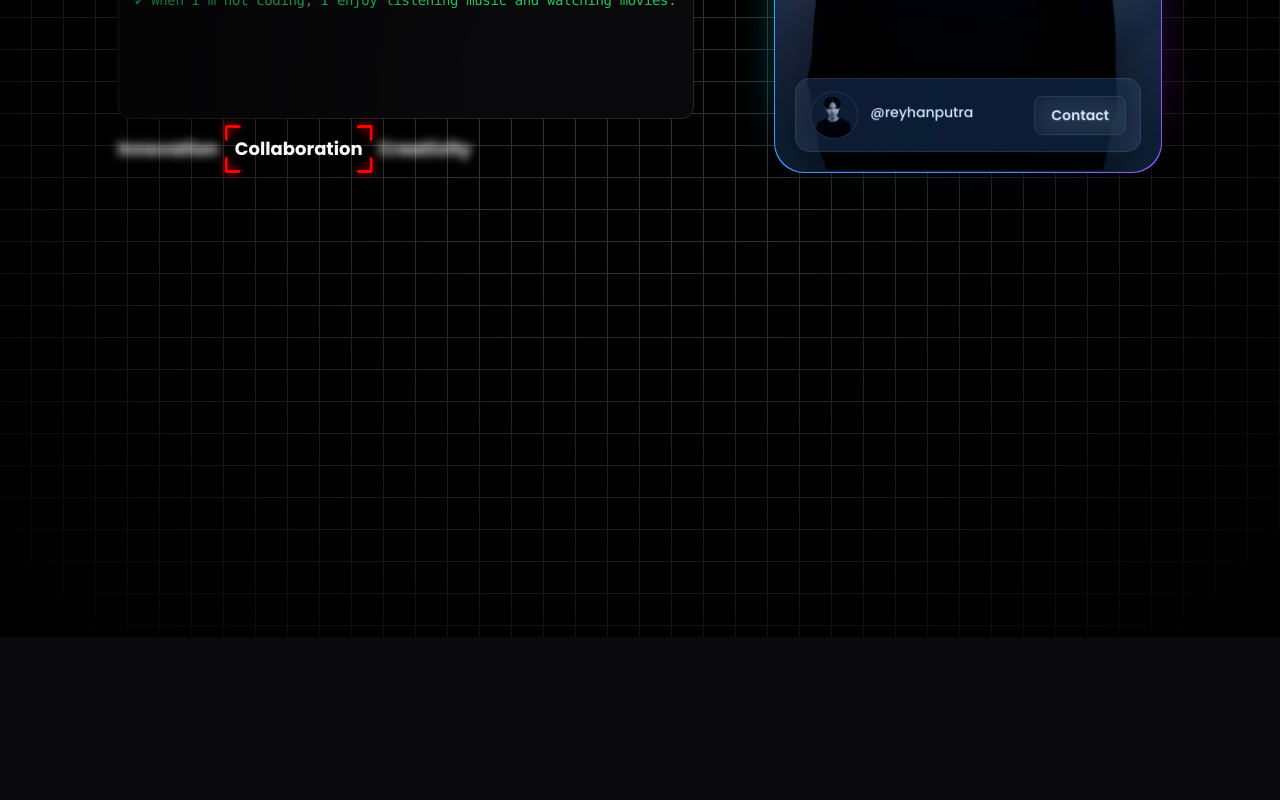
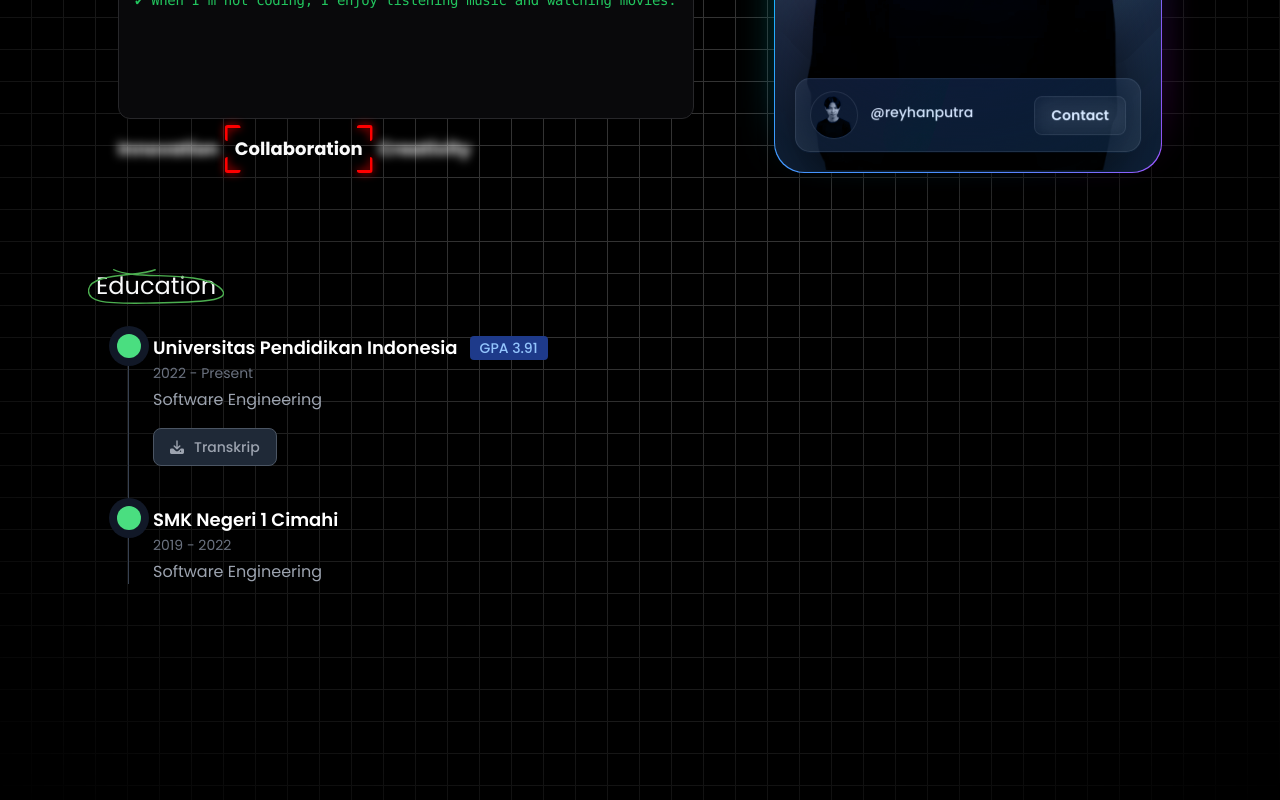
Before and after one commit to reyhanputras/reyhanps-portfolio, a Next.js app: page / in a window 1280 px wide. Shown: the part 463-1263 px from the top of the page. Before the commit the page ends 1100 px from the top, so only its background shows below. Built offline with nearby package versions, Linux system fonts and the light colour scheme.

Commit message:
section education

```diff
--- a/app/page.tsx
+++ b/app/page.tsx
@@ -10,14 +10,44 @@ import { TerminalDemo } from "./components/Terminal";
 import TrueFocus from "@/components/ui/true-focus";
 import ProfileCard from "@/components/ui/ProfileCard";
 import pattern from "@/assets/pattern.svg";
+import { FloatingNav } from "@/components/ui/floating-navbar";
+import {
+  IconCircleFilled,
+  IconHome,
+  IconMessage,
+  IconUser,
+} from "@tabler/icons-react";
+import { IconBookmarksFilled } from "@tabler/icons-react";
+import { Circle } from "lucide-react";
+import { CircleText } from "@/components/ui/circle-text";
 
 export default function Home() {
+  const navItems = [
+    {
+      name: "Home",
+      link: "/",
+      icon: <IconHome className="h-4 w-4 text-neutral-500 dark:text-white" />,
+    },
+    {
+      name: "About",
+      link: "/about",
+      icon: <IconUser className="h-4 w-4 text-neutral-500 dark:text-white" />,
+    },
+    {
+      name: "Contact",
+      link: "/contact",
+      icon: (
+        <IconMessage className="h-4 w-4 text-neutral-500 dark:text-white" />
+      ),
+    },
+  ];
   return (
     <>
       <div className="absolute left-12 hidden md:block">
         <Meteors number={20} className="right-0" />
       </div>
-      <main className="p-12 md:p-24">
+      <main className="p-12 md:p-24 relative">
+        <FloatingNav navItems={navItems} />
         <div className="flex justify-around">
           <div className="flex flex-col gap-2 md:gap-4 items-center justify-center md:items-start">
             <a className="text-xl sm:text-3xl md:text-5xl font-bold relative bg-clip-text text-transparent bg-gradient-to-b from-neutral-200 to-neutral-500">
@@ -123,7 +153,57 @@ export default function Home() {
             </AnimatedContent>
           </div>
         </div>
-        <div className="m-20 h-52"></div>
+        <div className="py-12 mt-12">
+          <CircleText text="Education" />
+
+          <div className="p-8">
+            <ol className="relative border-s border-gray-200 dark:border-gray-700">
+              <li className="mb-10 ms-6">
+                <span className="absolute flex items-center justify-center w-6 h-6 bg-blue-100 rounded-full -start-3 ring-8 ring-white dark:ring-gray-900 dark:bg-green-400"></span>
+                <h3 className="flex items-center mb-1 text-lg font-semibold text-gray-900 dark:text-white">
+                  Universitas Pendidikan Indonesia
+                  <span className="bg-blue-100 text-blue-800 text-sm font-medium me-2 px-2.5 py-0.5 rounded-sm dark:bg-blue-900 dark:text-blue-300 ms-3">
+                    GPA 3.91
+                  </span>
+                </h3>
+                <time className="block mb-2 text-sm font-normal leading-none text-gray-400 dark:text-gray-500">
+                  2022 - Present
+                </time>
+                <p className="mb-4 text-base font-normal text-gray-500 dark:text-gray-400">
+                  Software Engineering
+                </p>
+                <a
+                  href="#"
+                  className="inline-flex items-center px-4 py-2 text-sm font-medium text-gray-900 bg-white border border-gray-200 rounded-lg hover:bg-gray-100 hover:text-blue-700 focus:z-10 focus:ring-4 focus:outline-none focus:ring-gray-100 focus:text-blue-700 dark:bg-gray-800 dark:text-gray-400 dark:border-gray-600 dark:hover:text-white dark:hover:bg-gray-700 dark:focus:ring-gray-700"
+                >
+                  <svg
+                    className="w-3.5 h-3.5 me-2.5"
+                    aria-hidden="true"
+                    xmlns="http://www.w3.org/2000/svg"
+                    fill="currentColor"
+                    viewBox="0 0 20 20"
+                  >
+                    <path d="M14.707 7.793a1 1 0 0 0-1.414 0L11 10.086V1.5a1 1 0 0 0-2 0v8.586L6.707 7.793a1 1 0 1 0-1.414 1.414l4 4a1 1 0 0 0 1.416 0l4-4a1 1 0 0 0-.002-1.414Z" />
+                    <path d="M18 12h-2.55l-2.975 2.975a3.5 3.5 0 0 1-4.95 0L4.55 12H2a2 2 0 0 0-2 2v4a2 2 0 0 0 2 2h16a2 2 0 0 0 2-2v-4a2 2 0 0 0-2-2Zm-3 5a1 1 0 1 1 0-2 1 1 0 0 1 0 2Z" />
+                  </svg>{" "}
+                  Transkrip
+                </a>
+              </li>
+              <li className="mb-10 ms-6">
+                <span className="absolute flex items-center justify-center w-6 h-6 bg-blue-100 rounded-full -start-3 ring-8 ring-white dark:ring-gray-900 dark:bg-green-400"></span>
+                <h3 className="flex items-center mb-1 text-lg font-semibold text-gray-900 dark:text-white">
+                  SMK Negeri 1 Cimahi
+                </h3>
+                <time className="block mb-2 text-sm font-normal leading-none text-gray-400 dark:text-gray-500">
+                  2019 - 2022
+                </time>
+                <p className="mb-4 text-base font-normal text-gray-500 dark:text-gray-400">
+                  Software Engineering
+                </p>
+              </li>
+            </ol>
+          </div>
+        </div>
       </main>
     </>
   );
--- /dev/null
+++ b/components/ui/circle-text.tsx
@@ -0,0 +1,36 @@
+"use client";
+import React from "react";
+import { motion } from "framer-motion";
+
+interface CircleTextProps {
+  text: string;
+}
+
+export const CircleText: React.FC<CircleTextProps> = ({ text }) => {
+  return (
+    <div className=" text-gray-50">
+      <h3 className="text-2xl leading-snug">
+        <span className="relative">
+          {text}
+          <svg
+            viewBox="0 0 286 73"
+            fill="none"
+            className="absolute -left-2 -right-2 top-4 bottom-0 translate-y-[-1rem]"
+          >
+            <motion.path
+              initial={{ pathLength: 0 }}
+              whileInView={{ pathLength: 1 }}
+              transition={{
+                duration: 1.25,
+                ease: "easeInOut",
+              }}
+              d="M142.293 1C106.854 16.8908 6.08202 7.17705 1.23654 43.3756C-2.10604 68.3466 29.5633 73.2652 122.688 71.7518C215.814 70.2384 316.298 70.689 275.761 38.0785C230.14 1.37835 97.0503 24.4575 52.9384 1"
+              stroke="#4CAF50"
+              strokeWidth="3"
+            />
+          </svg>
+        </span>{" "}
+      </h3>
+    </div>
+  );
+};
--- /dev/null
+++ b/components/ui/floating-navbar.tsx
@@ -0,0 +1,81 @@
+"use client";
+import React, { useState } from "react";
+import {
+  motion,
+  AnimatePresence,
+  useScroll,
+  useMotionValueEvent,
+} from "motion/react";
+import { cn } from "@/lib/utils";
+
+export const FloatingNav = ({
+  navItems,
+  className,
+}: {
+  navItems: {
+    name: string;
+    link: string;
+    icon?: React.ReactNode;
+  }[];
+  className?: string;
+}) => {
+  const { scrollYProgress } = useScroll();
+
+  const [visible, setVisible] = useState(false);
+
+  useMotionValueEvent(scrollYProgress, "change", (current) => {
+    // Check if current is not undefined and is a number
+    if (typeof current === "number") {
+      let direction = current! - scrollYProgress.getPrevious()!;
+
+      if (scrollYProgress.get() < 0.05) {
+        setVisible(false);
+      } else {
+        if (direction < 0) {
+          setVisible(true);
+        } else {
+          setVisible(false);
+        }
+      }
+    }
+  });
+
+  return (
+    <AnimatePresence mode="wait">
+      <motion.div
+        initial={{
+          opacity: 1,
+          y: -100,
+        }}
+        animate={{
+          y: visible ? 0 : -100,
+          opacity: visible ? 1 : 0,
+        }}
+        transition={{
+          duration: 0.2,
+        }}
+        className={cn(
+          "flex max-w-fit  fixed top-10 inset-x-0 mx-auto border border-transparent dark:border-white/[0.2] rounded-full dark:bg-black bg-white shadow-[0px_2px_3px_-1px_rgba(0,0,0,0.1),0px_1px_0px_0px_rgba(25,28,33,0.02),0px_0px_0px_1px_rgba(25,28,33,0.08)] z-[5000] pr-2 pl-8 py-2  items-center justify-center space-x-4",
+          className
+        )}
+      >
+        {navItems.map((navItem: any, idx: number) => (
+          <a
+            key={`link=${idx}`}
+            href={navItem.link}
+            className={cn(
+              "relative dark:text-neutral-50 items-center flex space-x-1 text-neutral-600 dark:hover:text-neutral-300 hover:text-neutral-500"
+            )}
+          >
+            <span className="block sm:hidden">{navItem.icon}</span>
+            <span className="hidden sm:block text-sm">{navItem.name}</span>
+          </a>
+        ))}
+        <button className="border text-sm font-medium relative border-neutral-200 dark:border-white/[0.2] text-black dark:text-white px-4 py-2 rounded-full">
+          <span>Login</span>
+          <span className="absolute inset-x-0 w-1/2 mx-auto -bottom-px bg-gradient-to-r from-transparent via-blue-500 to-transparent  h-px" />
+        </button>
+      </motion.div>
+    </AnimatePresence>
+  );
+};
```
